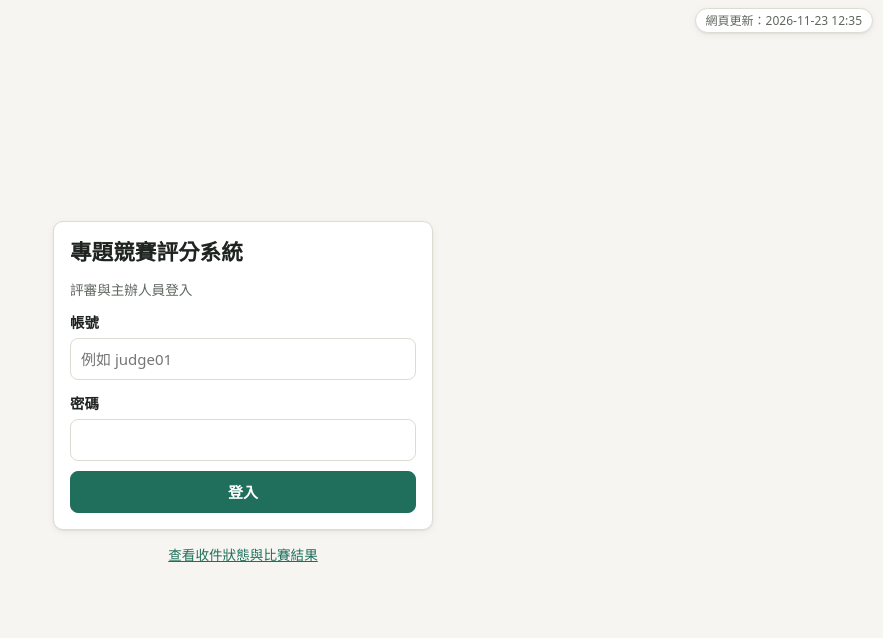
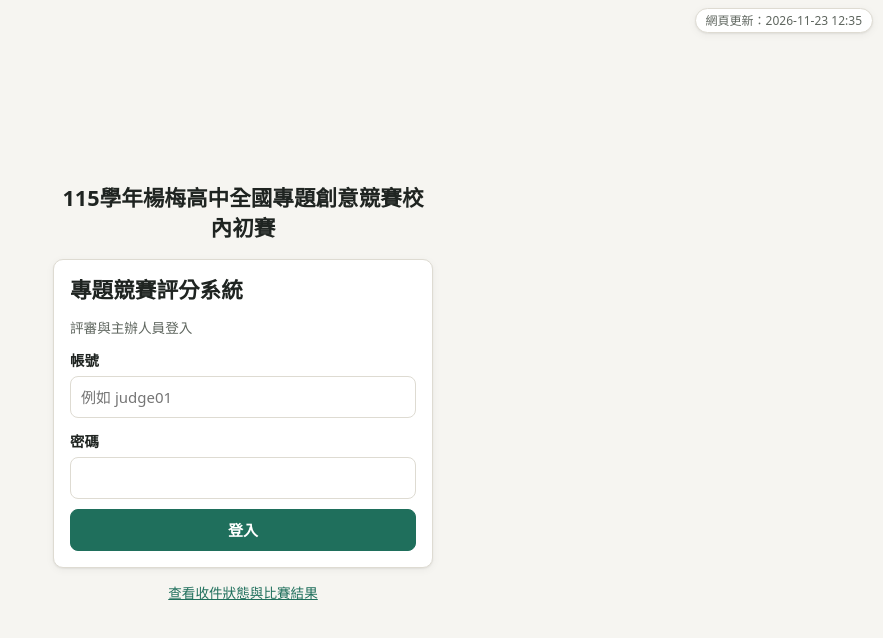
Before and after one commit to fbkstj/116, a website: page index.html in a window 1280 px wide. Shown: the whole page, without its empty margins (397-1280 px from the left). Drawn offline with Linux system fonts and the light colour scheme.

Commit message:
登入頁加上競賽標題（115學年）
Co-Authored-By: Claude Sonnet 5.5 <noreply@anthropic.com>

```diff
--- a/index.html
+++ b/index.html
@@ -10,6 +10,7 @@
 <body>
 <div class="center">
   <div class="login">
+    <h2 style="text-align:center;margin:0 0 16px;font-size:1.35rem;line-height:1.4">115學年楊梅高中全國專題創意競賽校內初賽</h2>
     <div class="card stack">
       <div>
         <h1>專題競賽評分系統</h1>
```
